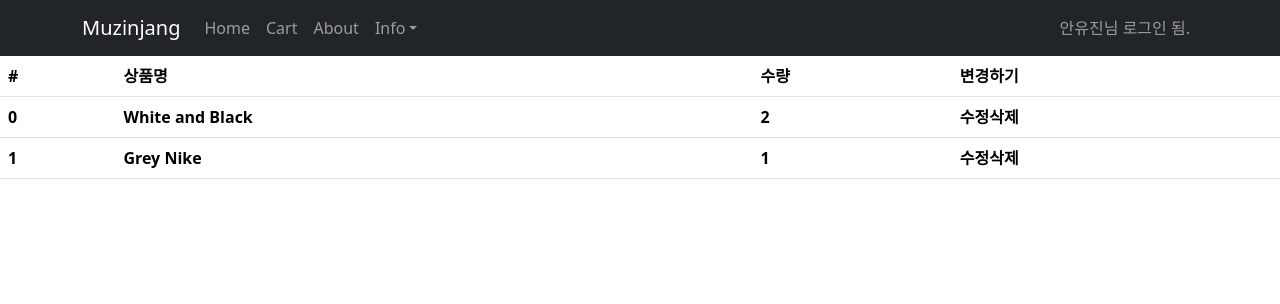
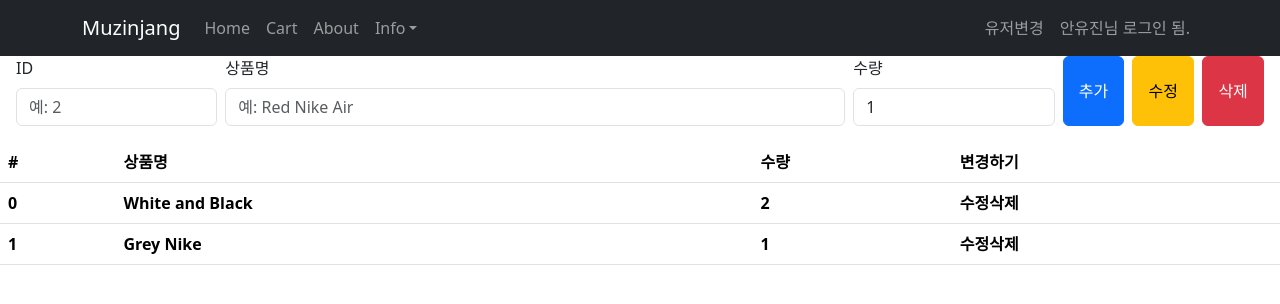
Before and after one commit to kumanamu/shoes-shop, a React (Vite) app: page /cart in a window 1280 px wide. Shown: the top 304 px of the page. Built offline with nearby package versions, Linux system fonts and the light colour scheme; no server answers.

Commit message:
카트 수정중

```diff
--- a/src/AppNavBar/index.jsx
+++ b/src/AppNavBar/index.jsx
@@ -16,10 +16,11 @@
   // console.log(loginUser)
 
   // store에서 정보 가져오기(zustand 사용)
-  const {userName, productStock} = userStore();
+  const {userName, productStock, productName, changeName, addProduct}
+          = userStore();
 
-  console.log(userName);
-  console.log(productStock);
+  // console.log(productName);
+  // console.log(productStock);
 
   const navigate = useNavigate();
 
@@ -39,6 +40,12 @@
               </NavDropdown>
             </Nav>
             <Nav className="ms-auto align-items-center">
+              <Nav.Link as="span"
+                  onClick={()=>{
+                    changeName()
+                    addProduct('르무통', 5)
+                  }}  >
+                  유저변경</Nav.Link>
               <Nav.Link as="span">{`${userName}님 로그인 됨.`}</Nav.Link>
             </Nav>
           </Container>
--- a/src/Cart/index.jsx
+++ b/src/Cart/index.jsx
@@ -1,24 +1,128 @@
-import React from "react"
+import React, { useState } from "react"
 import Table from 'react-bootstrap/Table';
 import userStore from "../store/userStore";
 import cartStore from "../store/cartStore";
+import {Form, Row, Col, Button, InputGroup} from "react-bootstrap"
 
 function Cart(){
   // 특정 스테이트만 가져오는 방법
   const userName = userStore((state)=> state.userName)
   // console.log(userName);
-
-  const {productName, productStock} = userStore();
-
   // console.log(productName)
   // console.log(productStock)
 
   // 카트 데이터 가져오기
-  const cartData = cartStore((x)=> x.cartData);
+  // const cartData = cartStore((x)=> x.cartData);
+  const {cartData, addItem, removeItem, updateItem} = cartStore();
+
   console.log(cartData)
+
+  // 폼 정보를 저장하는 스테이트
+  const [form, setForm] = useState({
+    id: "",
+    name : "",
+    count: 1,
+  })
+
+  // 폼 내부의 input 상자의 값이 바뀔 때 스테이트에 저장
+  const onChange = (e)=>{
+    // 수정 중인 상자의 name, value 속성을 가져옴.
+    const {name, value} = e.target;
+    // 스테이트에서 이전 스테이트 값을 활용
+    // prev : form state 이전 값을 의미
+    // setForm(updated);
+    setForm((prev) => {
+      // 이전 값을 변수로 저장
+      const updated = {... prev}
+
+      if(name==="id" || name==="count"){
+        // id와 count는 숫자 필드니까... 숫자로 변경
+        if(value === ""){
+          updated[name] = "";
+        } else {
+          updated[name] = Number(value)
+        }
+      } else if(name==="name"){
+        updated[name] = value;
+      }
+      return updated;
+    })
+  }
+
+  // 데이터 추가 단추 클릭 함수
+  const handleAdd = () => {
+    addItem(form);
+    clearForm();
+  }
+
+  // 데이터 삭제 처리 함수
+  const handleDelete = () => {
+    removeItem(form.id)
+    clearForm();
+  }
+
+  // 데이터 수정 단추 클릭 시 수행 함수
+  const handleUpdate =() => {
+    updateItem(form.id, form)
+    console.log(form.id)
+    console.log(form)
+    clearForm()
+  }
+
+  const clearForm = () => {
+    setForm({
+      id: "",
+      name:"",
+      count:1
+    })
+  }
 
   return(
     <div>
+      {/* CRUD 테스트 용 폼 */}
+      <Form className="mb-3 px-3">
+        <Row className="gy-2 gx-2 aling-items-end">
+          <Col xs={12} md={2}>
+            <Form.Label>ID</Form.Label>
+            <Form.Control name="id"
+              type="number"
+              placeholder="예: 2"
+              min={0}
+              value={form.id}
+              onChange={onChange}
+            />
+          </Col>
+          <Col xs={12} md={6}>
+            <Form.Label>상품명</Form.Label>
+            <Form.Control name="name"
+              type="text"
+              placeholder="예: Red Nike Air"
+              value={form.name}
+              onChange={onChange}
+            />
+          </Col>
+          <Col xs={12} md={2}>
+            <Form.Label>수량</Form.Label>
+            <InputGroup>
+              <Form.Control name="count"
+              type="number"
+              placeholder="1"
+              min={1}
+              value={form.count}
+              onChange={onChange}
+              />
+            </InputGroup>
+          </Col>
+          <Col xs={12} md={2} className="d-flex gap-2">
+            <Button variant="primary" className="flex-fill" onClick={handleAdd}>
+              추가</Button>
+            <Button variant="warning" className="flex-fill" onClick={handleUpdate}>
+              수정</Button>
+            <Button variant="danger" className="flex-fill" onClick={handleDelete}>
+              삭제</Button>
+          </Col>
+        </Row>
+      </Form>
       <Table>
         <thead>
           <tr>
--- a/src/store/cartStore.js
+++ b/src/store/cartStore.js
@@ -5,7 +5,22 @@
     cartData: [
       {id: 0, name: "White and Black", count: 2},
       {id: 1, name: "Grey Nike", count: 1},
-    ]
+    ],
+    // 데이터 추가
+    addItem: (item)=>set((state)=>({
+      cartData: [...state.cartData, item]
+    })),
+
+    // id 만 받아서 삭제 처리
+    removeItem: (id) => set((state) => ({
+      cartData: state.cartData.filter((x)=> x.id !== id),
+    })),
+
+    // id와 form 객체를 받아서 수정
+    updateItem: (id, updates) => set((state) => ({
+      cartData: state.cartData.map((x)=>
+        x.id === id? {... x, ...updates} : x)
+    })),
   }
 ))
 export default cartStore;
--- a/src/store/userStore.js
+++ b/src/store/userStore.js
@@ -12,8 +12,20 @@
       userName: '장원영'
     })),
 
-    addProductName: ()=> set((state)=>(
-      { productName: [...productName, '고무신']}
+    addProduct: ()=> set((state)=>(
+      // state.productName : 이전 값
+      {
+        productName: [... state.productName, '고무신'],
+        productStock: [... state.productStock, 1]
+      }
+    )),
+    // 오버로딩 지원않음. --> 나중것이 쓰임
+    addProduct: (name, stock=1)=> set((state)=>(
+      // state.productName : 이전 값
+      {
+        productName: [... state.productName, name],
+        productStock: [... state.productStock, stock]
+      }
     )),
   }
 ));
```
